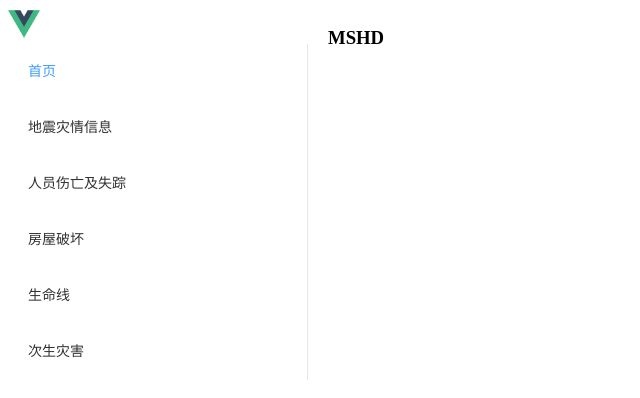
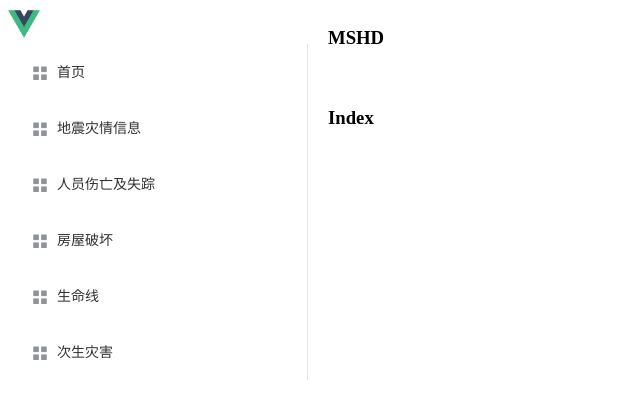
Before and after one commit to jazli1999/SPMFrontend, a Vue app: page /index in a window 1280 px wide. Shown: the top 398 px of the page, without its empty margins (0-640 px from the left). Built offline with nearby package versions, Linux system fonts and the light colour scheme.

Commit message:
able to switch using element-ui

```diff
--- a/src/components/Container.vue
+++ b/src/components/Container.vue
@@ -7,12 +7,10 @@
                 </div>
                 <div class="app-aside-content">
                     <el-menu default-active="1" router class="el-menu-vertical-demo" @open="handleOpen">
-                        <el-menu-item index="1">首页</el-menu-item>
-                        <el-menu-item index="2">地震灾情信息</el-menu-item>
-                        <el-menu-item index="3">人员伤亡及失踪</el-menu-item>
-                        <el-menu-item index="4">房屋破坏</el-menu-item>
-                        <el-menu-item index="5">生命线</el-menu-item>
-                        <el-menu-item index="6">次生灾害</el-menu-item>
+                        	<el-menu-item v-for="route in routes" v-show="route.name" :key="route.path" :index="route.path" >
+								<i class="el-icon-menu"></i>
+								<span slot="title">{{ route.name }}</span>
+							</el-menu-item>
                     </el-menu>
                 </div>
             </el-aside>
--- a/src/main.js
+++ b/src/main.js
@@ -10,7 +10,6 @@ import PeopleInfo from './components/PeopleInfo.vue'
 import HouseInfo from './components/HouseInfo.vue'
 import LifelineInfo from './components/LifelineInfo.vue'
 import SecondaryInfo from './components/SecondaryInfo.vue'
-import Container from './components/Container.vue'
 import Index from './components/Index'
 
 Vue.config.productionTip = false
@@ -19,37 +18,14 @@ Vue.use(Router)
 Vue.use(ElementUI, { size: 'small', zIndex: 3000 })
 
 const routes = [
-  {
-    path: '/',
-    name: 'Index',
-    component: Index,
-    children: [
-      {
-        path: '/QuakeInfo',
-        name: 'QuakeInfo',
-        component: QuakeInfo
-      },
-      {
-        path: '/PeopleInfo',
-        name: 'PeopleInfo',
-        component: PeopleInfo
-      },
-      {
-        path: '/HouseInfo',
-        name: 'HouseInfo',
-        component: HouseInfo
-      },
-      {
-        path: '/LifelineInfo',
-        name: 'LifelineInfo',
-        component: LifelineInfo
-      },
-      {
-        path: '/SecondaryInfo',
-        name: 'SecondaryInfo',
-        component: SecondaryInfo
-      }]
-  }];
+  { path: '/', redirect: '/index', show: false},
+  { path: '/index', name: '首页', component: Index, show: true },
+  { path: '/quicinfo', name: '地震灾情信息', component: QuakeInfo, show: true },
+  { path: '/peoplenfo', name: '人员伤亡及失踪', component: PeopleInfo, show: true },
+  { path: '/houseinfo', name: '房屋破坏', component: HouseInfo, show: true },
+  { path: '/lifelineinfo', name: '生命线', component: LifelineInfo, show: true },
+  { path: '/secondaryinfo', name: '次生灾害', component: SecondaryInfo, show: true }
+  ];
 
 const router = new Router({
     mode: 'history',
```
